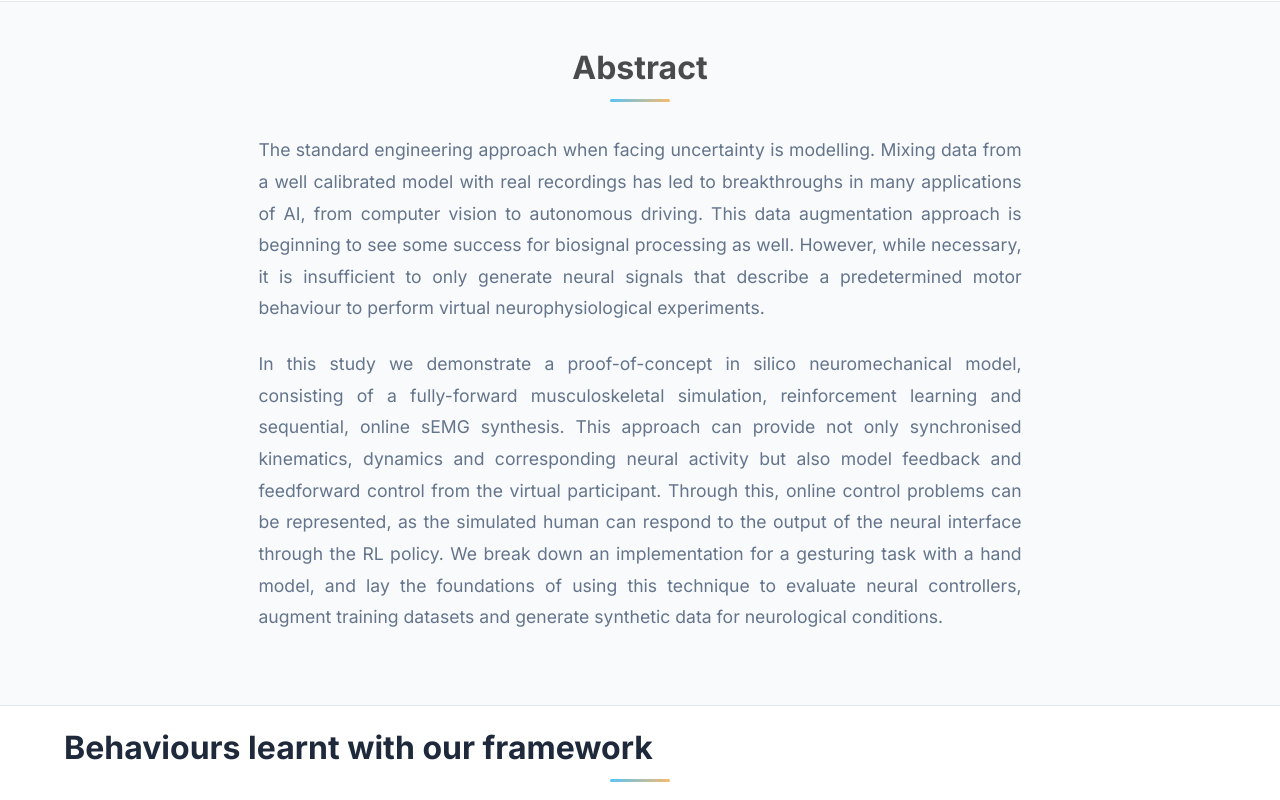
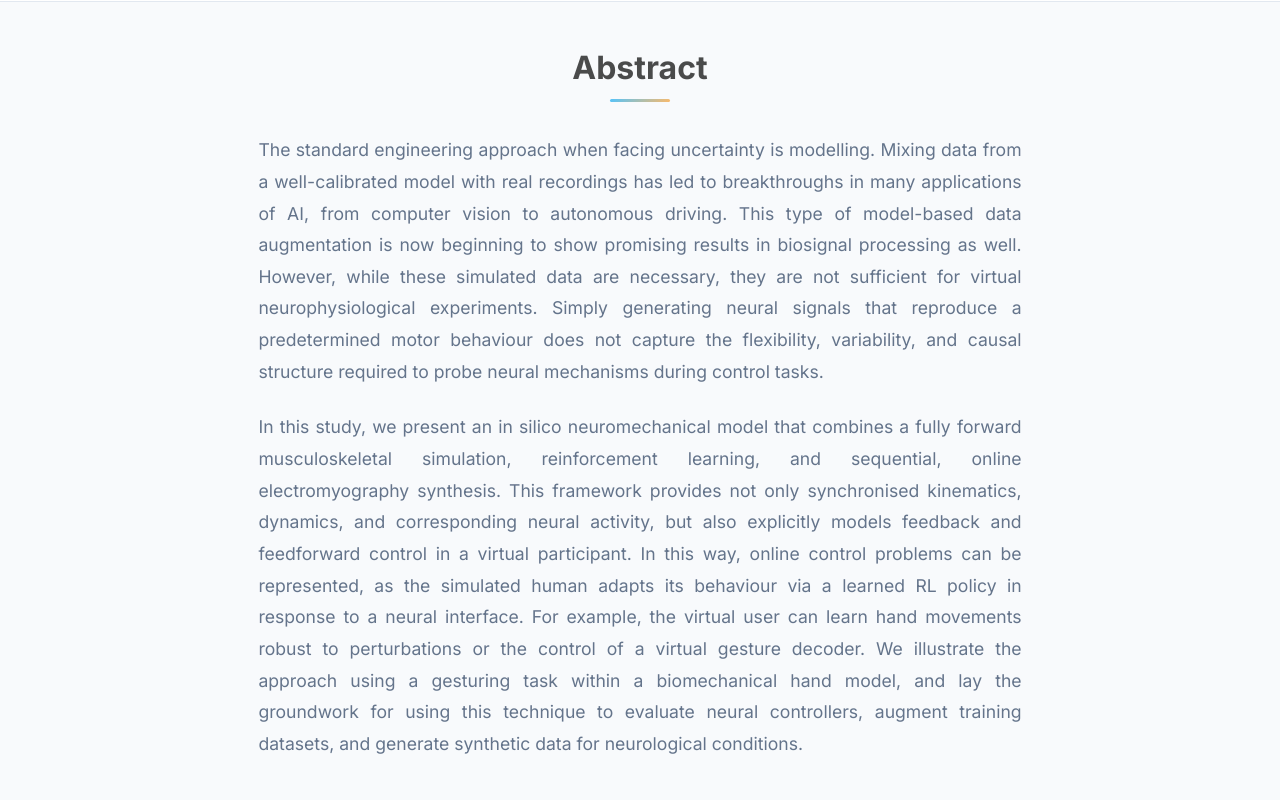
Before and after one commit to Balint-H/closed-loop-neuromech, a plain HTML site: page index.html in a window 1280 px wide. Shown: the part 1200-2000 px from the top of the page. Drawn offline with nearby package versions, Linux system fonts and the light colour scheme; some icons are missing.

Commit message:
Update abstract

```diff
--- a/index.html
+++ b/index.html
@@ -294,10 +294,10 @@
         <h2 class="title is-3">Abstract</h2>
         <div class="content has-text-justified">
           <!-- TODO: Replace with your paper abstract -->
-          <p>
-            The standard engineering approach when facing uncertainty is modelling. Mixing data from a well calibrated model with real recordings has led to breakthroughs in many applications of AI, from computer vision to autonomous driving. This data augmentation approach is beginning to see some success for biosignal processing as well. However, while necessary, it is insufficient to only generate neural signals that describe a predetermined motor behaviour to perform virtual neurophysiological experiments.<p/>
-			<p>
-			In this study we demonstrate a proof-of-concept in silico neuromechanical model, consisting of a fully-forward musculoskeletal simulation, reinforcement learning and sequential, online sEMG synthesis. This approach can provide not only synchronised kinematics, dynamics and corresponding neural activity but also model feedback and feedforward control from the virtual participant. Through this, online control problems can be represented, as the simulated human can respond to the output of the neural interface through the RL policy. We break down an implementation for a gesturing task with a hand model, and lay the foundations of using this technique to evaluate neural controllers, augment training datasets and generate synthetic data for neurological conditions.
+          <p>The standard engineering approach when facing uncertainty is modelling. Mixing data from a well-calibrated model with real recordings has led to breakthroughs in many applications of AI, from computer vision to autonomous driving. This type of model-based data augmentation is now beginning to show promising results in biosignal processing as well. However, while these simulated data are necessary, they are not sufficient for virtual neurophysiological experiments. Simply generating neural signals that reproduce a predetermined motor behaviour does not capture the flexibility, variability, and causal structure required to probe neural mechanisms during control tasks.</p>
+
+          <p>In this study, we present an in silico neuromechanical model that combines a fully forward musculoskeletal simulation, reinforcement learning, and sequential, online electromyography synthesis. This framework provides not only synchronised kinematics, dynamics, and corresponding neural activity, but also explicitly models feedback and feedforward control in a virtual participant. In this way, online control problems can be represented, as the simulated human adapts its behaviour via a learned RL policy in response to a neural interface. For example, the virtual user can learn hand movements robust to perturbations or the control of a virtual gesture decoder. We illustrate the approach using a gesturing task within a biomechanical hand model, and lay the groundwork for using this technique to evaluate neural controllers, augment training datasets, and generate synthetic data for neurological conditions.
+
           </p>
         </div>
       </div>
```
